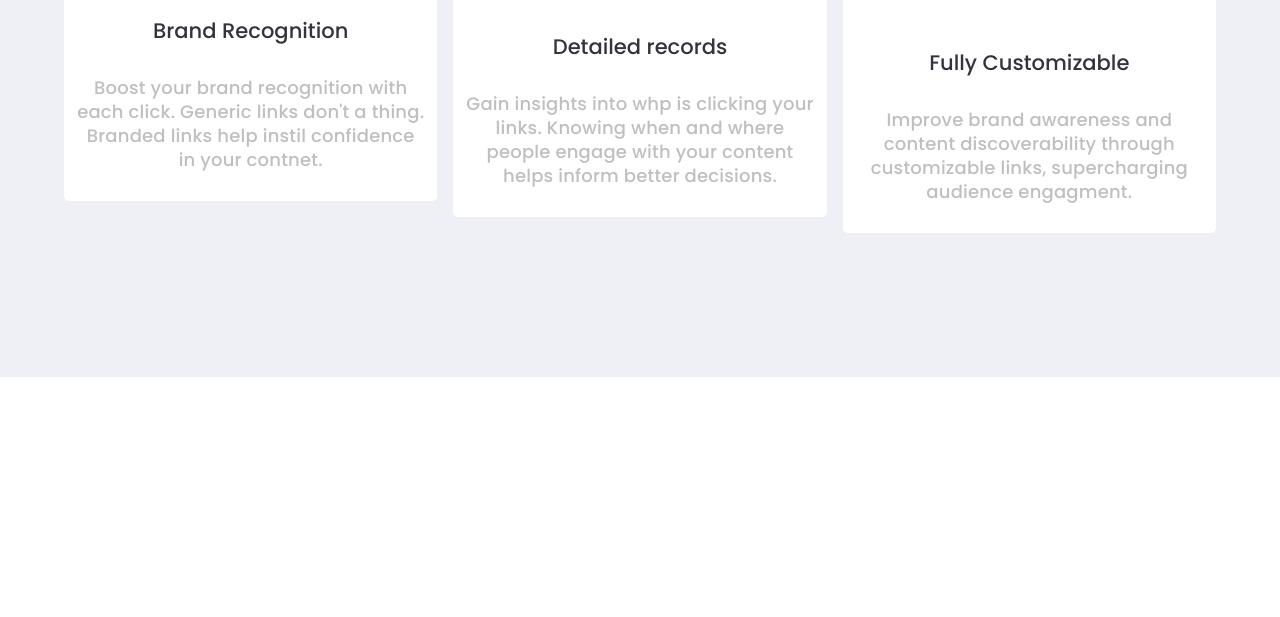
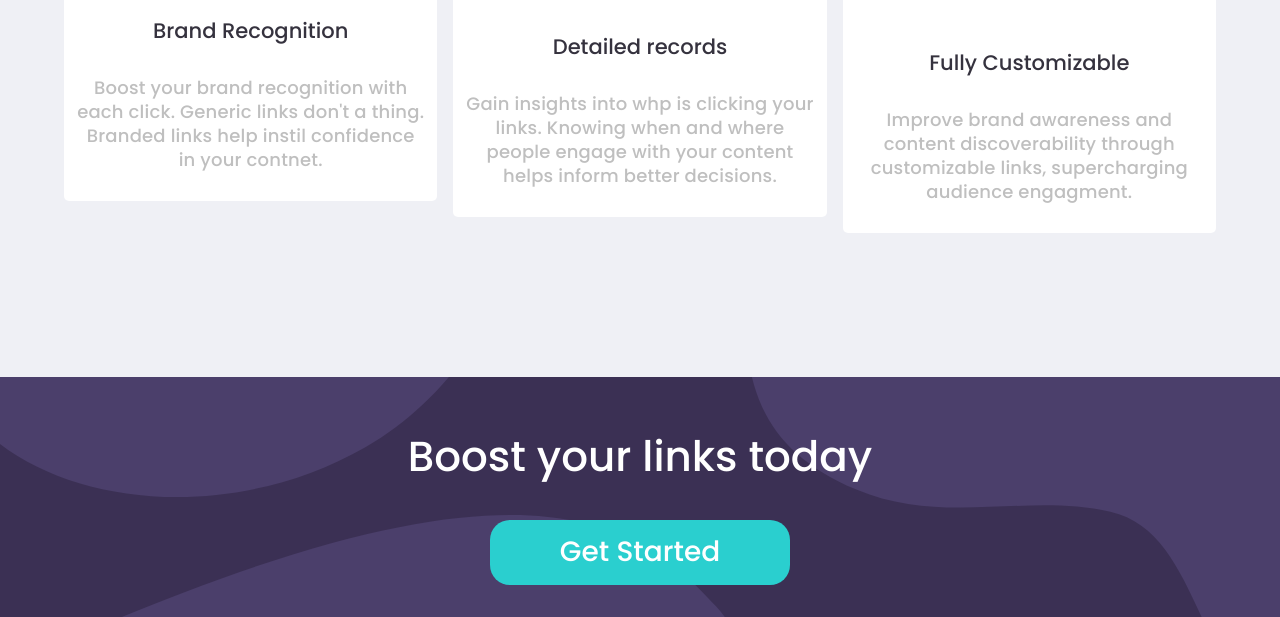
Before and after one commit to Heba-WebDev/URL-Shorting-Landing-Page, a plain HTML site: page index.html in a window 1280 px wide. Shown: the part 1120-1737 px from the top of the page. Before the commit the page ends 1497 px from the top, so only its background shows below. Drawn offline with Linux system fonts and the light colour scheme.

Commit message:
done with the main content of the landing page

```diff
--- a/index.html
+++ b/index.html
@@ -113,6 +113,10 @@
 </div>
 </div>
 
+<div class="get-started content-container dark-violet-bg grid fs-500">
+  <h2 class="white-text">Boost your links today</h2>
+  <button class="cayan-bg white-text">Get Started</button>
+</div>
 
 </main>
 
--- a/styles.css
+++ b/styles.css
@@ -565,3 +565,40 @@ margin: 0 auto;
 
     }
 }
+
+.get-started {
+    background-image: url(/URL-Shorting-Landing-Page/images/bg-boost-mobile.svg);
+    background-position: center;
+    background-repeat: no-repeat;
+    background-size: cover;
+    text-align: center;
+}
+
+.get-started > button {
+    border: 0;
+    width: 200px;
+    justify-self: center;
+    padding: 0.7rem 1rem;
+    border-radius: 20px;
+}
+
+.get-started > * {
+    padding: 1rem 0;
+}
+
+@media (min-width: 40rem) {
+    .get-started {
+        background-image: url(/URL-Shorting-Landing-Page/images/bg-boost-desktop.svg);
+        background-position: center;
+        background-repeat: no-repeat;
+        background-size: cover;
+    }
+    .get-started > * {
+        max-width: 1280px;
+        margin: 0 auto;
+    }
+
+    .get-started > button {
+        width: 300px;
+    }
+}
```
